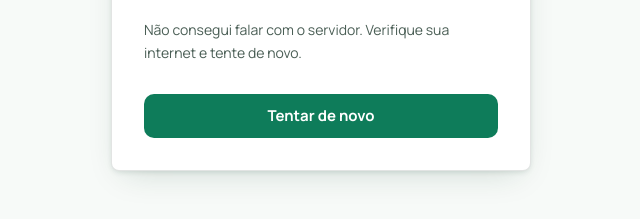
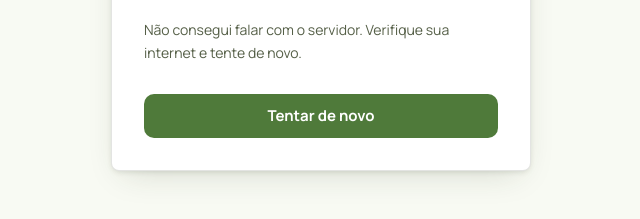
Before and after one commit to Raquelreboucas/Espaco-Raquel, a website: page public/index.html in a window 1280 px wide. Shown: the part 365-584 px from the top of the page, without its empty margins (319-959 px from the left). Drawn offline with Linux system fonts and the light colour scheme; no server answers.

Commit message:
Paleta de verdes com tom mais oliva (claro e escuro)
Co-Authored-By: Claude Sonnet 5.5 <noreply@anthropic.com>

```diff
--- a/public/styles.css
+++ b/public/styles.css
@@ -1,39 +1,39 @@
 /* Tokens do Raquel DS. Layout: barra lateral estilo Notion + área de trabalho em fundo liso. */
 :root{
---bg:#f7faf8;--surface:#ffffff;--surface-2:#eef6f1;--text:#10221b;--muted:#4a5e55;
---line:#10221b1f;--line-strong:#10221b47;--control-border:#6b8076;
---primary:#0e7c5a;--primary-hover:#0a6447;--on-primary:#ffffff;--accent-text:#0e7c5a;
---mint:#a8e6cf;--mint-soft:#e3f7ee;--tag-text:#0a6447;--hover-bg:#0000000d;
---ink:#10221b;--peach:#fce9dd;--peach-text:#7a3a1c;--warn-bg:#fff4d6;--warn-text:#6b4a00;--live:#1fa77a;
---postit-yellow:#fcefa8;--postit-pink:#fad3df;--postit-mint:#bfefda;--postit-peach:#fbd5bd;
---glass:#f7faf8cc;--glass-border:#ffffffbf;
---shadow-float:inset 0 1px 0 #ffffffe6,0 12px 32px -12px #0e3c282e,0 2px 6px -2px #0e3c282e;
+--bg:#f8faf3;--surface:#ffffff;--surface-2:#f0f4e6;--text:#1b2215;--muted:#555f47;
+--line:#1b22151f;--line-strong:#1b221547;--control-border:#7a8566;
+--primary:#4f7a3a;--primary-hover:#3f6430;--on-primary:#ffffff;--accent-text:#4f7a3a;
+--mint:#c5db9a;--mint-soft:#ebf3d9;--tag-text:#3f6430;--hover-bg:#0000000d;
+--ink:#1b2215;--peach:#fce9dd;--peach-text:#7a3a1c;--warn-bg:#fff4d6;--warn-text:#6b4a00;--live:#6a9a3a;
+--postit-yellow:#fcefa8;--postit-pink:#fad3df;--postit-mint:#d4e8b4;--postit-peach:#fbd5bd;
+--glass:#f8faf3cc;--glass-border:#ffffffbf;
+--shadow-float:inset 0 1px 0 #ffffffe6,0 12px 32px -12px #2a3a1a2e,0 2px 6px -2px #2a3a1a2e;
 --shadow-glow:0 10px 18px -10px #00000040,0 3px 6px -3px #00000026;
---shadow-button:0 10px 24px -10px #0e7c5a61;--shadow-postit:0 1px 1px #0000000d,0 14px 26px -12px #10221b61;
+--shadow-button:0 10px 24px -10px #4f7a3a61;--shadow-postit:0 1px 1px #0000000d,0 14px 26px -12px #1b221561;
 --space-1:4px;--space-2:8px;--space-3:12px;--space-4:16px;--space-5:24px;--space-6:32px;--space-7:48px;
 --radius-xs:4px;--radius-sm:8px;--radius-md:12px;--radius-lg:16px;--radius-xl:24px;--radius-2xl:28px;--radius-pill:999px;--radius-card:8px;--radius-btn:10px;
 --font-display:"Hanken Grotesk","Manrope",system-ui,sans-serif;--font-serif:"Instrument Serif",Georgia,serif;
 --font-sans:"Manrope",system-ui,sans-serif;--font-hand:"Caveat",cursive;
 color-scheme:light}
 @media (prefers-color-scheme:dark){:root:not([data-theme="light"]){
---bg:#0b1712;--surface:#12241c;--surface-2:#173026;--text:#e6f2ec;--muted:#a6bdb2;
---line:#e6f2ec1f;--line-strong:#e6f2ec4d;--control-border:#7f9a8e;
---primary:#a8e6cf;--primary-hover:#c9f2e1;--on-primary:#0b1712;--accent-text:#a8e6cf;
---mint-soft:#173026;--tag-text:#a8e6cf;--hover-bg:#ffffff14;
+--bg:#11150c;--surface:#1a2113;--surface-2:#242e1a;--text:#eef2e4;--muted:#b7c0a5;
+--line:#eef2e41f;--line-strong:#eef2e44d;--control-border:#8d9879;
+--primary:#c5db9a;--primary-hover:#dbe9bd;--on-primary:#11150c;--accent-text:#c5db9a;
+--mint-soft:#242e1a;--tag-text:#c5db9a;--hover-bg:#ffffff14;
 --peach:#3a2218;--peach-text:#f6c9ae;--warn-bg:#3a2f0b;--warn-text:#f7d54e;
---glass:#12241cd9;--glass-border:#ffffff1f;
+--glass:#1a2113d9;--glass-border:#ffffff1f;
 --shadow-float:inset 0 1px 0 #ffffff24,0 12px 32px -12px #00000080,0 2px 6px -2px #00000080;
---shadow-glow:0 10px 18px -10px #00000099,0 3px 6px -3px #00000080;--shadow-button:0 10px 24px -10px #a8e6cf38;
+--shadow-glow:0 10px 18px -10px #00000099,0 3px 6px -3px #00000080;--shadow-button:0 10px 24px -10px #c5db9a38;
 color-scheme:dark}}
 :root[data-theme="dark"]{
---bg:#0b1712;--surface:#12241c;--surface-2:#173026;--text:#e6f2ec;--muted:#a6bdb2;
---line:#e6f2ec1f;--line-strong:#e6f2ec4d;--control-border:#7f9a8e;
---primary:#a8e6cf;--primary-hover:#c9f2e1;--on-primary:#0b1712;--accent-text:#a8e6cf;
---mint-soft:#173026;--tag-text:#a8e6cf;--hover-bg:#ffffff14;
+--bg:#11150c;--surface:#1a2113;--surface-2:#242e1a;--text:#eef2e4;--muted:#b7c0a5;
+--line:#eef2e41f;--line-strong:#eef2e44d;--control-border:#8d9879;
+--primary:#c5db9a;--primary-hover:#dbe9bd;--on-primary:#11150c;--accent-text:#c5db9a;
+--mint-soft:#242e1a;--tag-text:#c5db9a;--hover-bg:#ffffff14;
 --peach:#3a2218;--peach-text:#f6c9ae;--warn-bg:#3a2f0b;--warn-text:#f7d54e;
---glass:#12241cd9;--glass-border:#ffffff1f;
+--glass:#1a2113d9;--glass-border:#ffffff1f;
 --shadow-float:inset 0 1px 0 #ffffff24,0 12px 32px -12px #00000080,0 2px 6px -2px #00000080;
---shadow-glow:0 10px 18px -10px #00000099,0 3px 6px -3px #00000080;--shadow-button:0 10px 24px -10px #a8e6cf38;
+--shadow-glow:0 10px 18px -10px #00000099,0 3px 6px -3px #00000080;--shadow-button:0 10px 24px -10px #c5db9a38;
 color-scheme:dark}
 
 *{box-sizing:border-box}
@@ -54,8 +54,8 @@ a{color:var(--accent-text)}
 .nav a[aria-current="page"]{background:var(--hover-bg);color:var(--text);font-weight:700}
 .nav svg{width:20px;height:20px;flex:none;fill:none;stroke:currentColor;stroke-width:1.75;stroke-linecap:round;stroke-linejoin:round}
 .sync{margin-top:auto;display:flex;align-items:center;gap:var(--space-2);padding:var(--space-3);font-size:13px;font-weight:600;color:var(--muted)}
-.dot{width:8px;height:8px;border-radius:50%;background:var(--live);box-shadow:0 0 0 4px #1fa77a2e;flex:none}
-.dot.off{background:var(--control-border);box-shadow:0 0 0 4px #6b80762e}
+.dot{width:8px;height:8px;border-radius:50%;background:var(--live);box-shadow:0 0 0 4px #6a9a3a2e;flex:none}
+.dot.off{background:var(--control-border);box-shadow:0 0 0 4px #7a85662e}
 
 main{min-width:0;background:var(--bg);padding:var(--space-6) var(--space-6) var(--space-7)}
 .page{max-width:1120px;margin:0 auto;display:flex;flex-direction:column;gap:var(--space-5)}
@@ -140,11 +140,11 @@ textarea.inp{padding:var(--space-3) var(--space-4);min-height:84px;resize:vertic
 .day-w{font-size:12.5px;font-weight:800;letter-spacing:.06em;text-transform:uppercase;color:var(--muted)}
 .day .add{margin-top:auto}
 .postit{width:min(100%,300px);padding:28px var(--space-4) var(--space-4);background:var(--postit-yellow);color:var(--ink);border-radius:3px 3px 3px 22px;box-shadow:var(--shadow-postit);position:relative}
-.postit::before{content:"";position:absolute;left:0;right:0;top:0;height:16px;background:#10221b0d;border-radius:3px 3px 0 0}
+.postit::before{content:"";position:absolute;left:0;right:0;top:0;height:16px;background:#1b22150d;border-radius:3px 3px 0 0}
 .postit label{font-weight:800;font-size:12.5px;letter-spacing:.04em;text-transform:uppercase}
 .postit textarea{width:100%;border:0;background:none;resize:none;font-family:var(--font-hand);font-size:26px;font-weight:700;line-height:1.1;color:var(--ink);min-height:84px;padding:0;margin-top:4px}
 .postit textarea:focus-visible{outline:2.5px solid var(--ink);outline-offset:4px}
-.postit textarea::placeholder{color:#10221b99}
+.postit textarea::placeholder{color:#1b221599}
 
 .subj-head{display:flex;align-items:center;gap:var(--space-2)}
 .subj-head h3{flex:1;min-width:0;overflow-wrap:anywhere}
@@ -154,7 +154,7 @@ textarea.inp{padding:var(--space-3) var(--space-4);min-height:84px;resize:vertic
 .sw{width:36px;height:36px;border-radius:50%;border:2px solid var(--control-border);background:var(--tone);cursor:pointer;padding:0}
 .sw[aria-pressed="true"]{outline:3px solid var(--primary);outline-offset:2px}
 
-.veil{position:fixed;inset:0;z-index:50;background:#0b171299;display:grid;place-items:center;padding:var(--space-4);overflow:auto}
+.veil{position:fixed;inset:0;z-index:50;background:#11150c99;display:grid;place-items:center;padding:var(--space-4);overflow:auto}
 .modal{width:min(520px,100%);background:var(--surface);color:var(--text);border-radius:var(--radius-card);border:1px solid var(--line);padding:var(--space-5);display:flex;flex-direction:column;gap:var(--space-4);box-shadow:var(--shadow-float)}
 .modal h2{font-family:var(--font-display);font-weight:400;font-size:30px;letter-spacing:-.045em;line-height:1.05;margin:0}
 .modal .actions{display:flex;gap:var(--space-2);justify-content:flex-end;flex-wrap:wrap}
```
